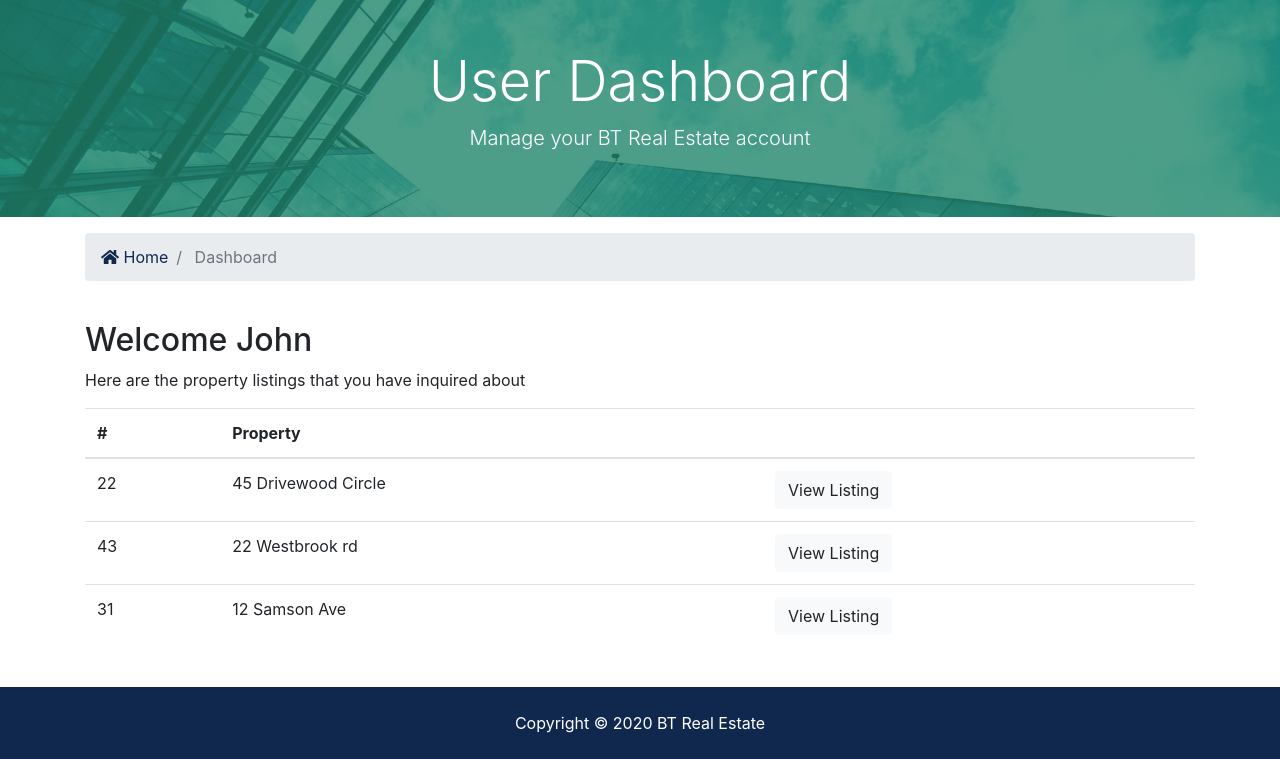
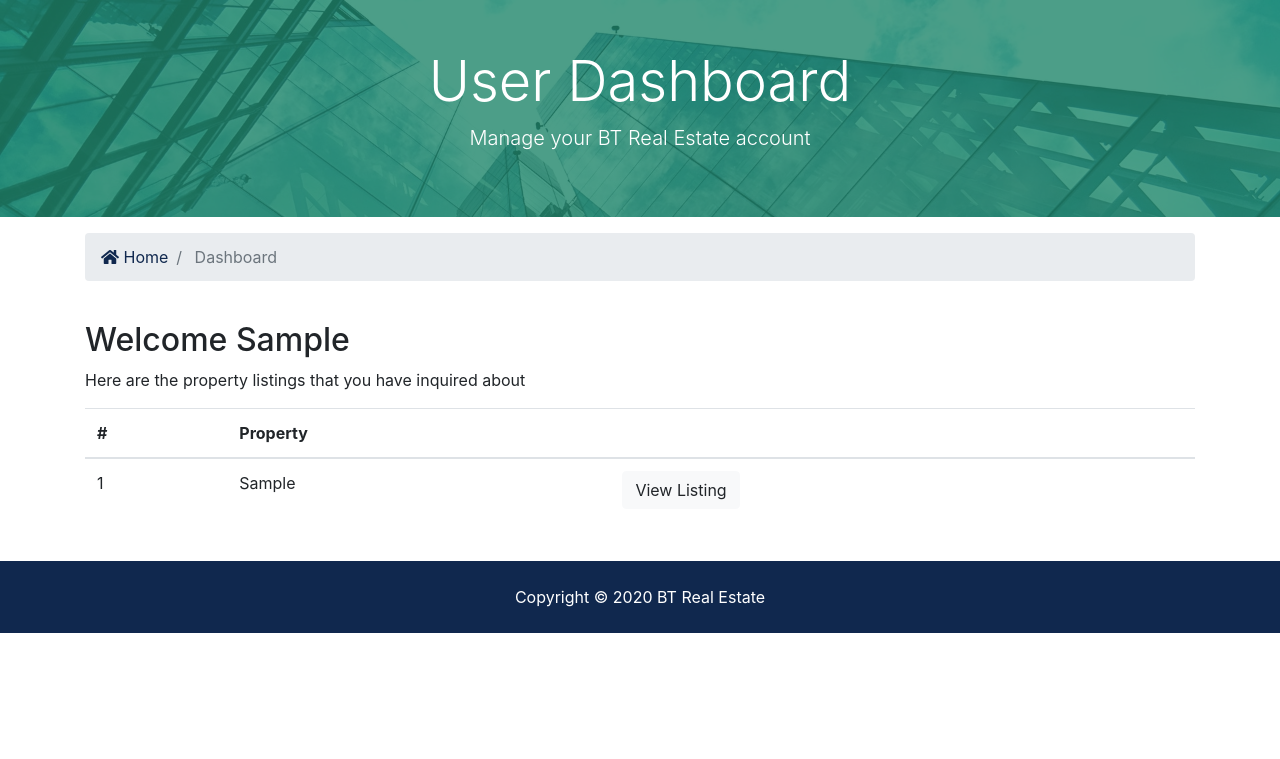
Before and after one commit to Egoroff85/bt_real_estate, a Django app: page /accounts/dashboard in a window 1280 px wide. Shown: the part 128-887 px from the top of the page. After the commit the page ends 761 px from the top, so only its background shows below. Run offline with Django 3.2, Linux system fonts and the light colour scheme; a user stored in the database is signed in; tables that the repository leaves empty hold one stand-in row (values such as "Sample post"); some libraries are stand-ins or nearby versions.

Commit message:
added dashboard functionality

```diff
--- a/accounts/views.py
+++ b/accounts/views.py
@@ -1,6 +1,7 @@
 from django.shortcuts import render, redirect
 from django.contrib import messages, auth
 from django.contrib.auth.models import User
+from contacts.models import Contact
 
 
 def register(request):
@@ -56,4 +57,8 @@ def logout(request):
 
 
 def dashboard(request):
-    return render(request, 'accounts/dashboard.html')
+    user_contacts = Contact.objects.order_by('-contact_date').filter(user_id=request.user.id)
+    context = {
+       'contacts': user_contacts
+    }
+    return render(request, 'accounts/dashboard.html', context)
--- a/templates/accounts/dashboard.html
+++ b/templates/accounts/dashboard.html
@@ -32,7 +32,8 @@
         <div class="container">
             <div class="row">
                 <div class="col-md-12">
-                <h2>Welcome John</h2>
+                    <h2>Welcome {{ user.first_name }}</h2>
+                    {% if contacts %}
                     <p>Here are the property listings that you have inquired about</p>
                     <table class="table">
                         <thead>
@@ -43,29 +44,22 @@
                         </tr>
                         </thead>
                         <tbody>
+                        {% for contact in contacts %}
                             <tr>
-                        <td>22</td>
-                        <td>45 Drivewood Circle</td>
+                                <td>{{ contact.id }}</td>
+                                <td>{{ contact.listing }}</td>
                                 <td>
-                            <a class="btn btn-light" href="#">View Listing</a>
+                                    <a class="btn btn-light" href="{% url 'listing' contact.listing_id %}">
+                                        View Listing
+                                    </a>
                                 </td>
                             </tr>
-                    <tr>
-                        <td>43</td>
-                        <td>22 Westbrook rd</td>
-                        <td>
-                            <a class="btn btn-light" href="#">View Listing</a>
-                        </td>
-                    </tr>
-                    <tr>
-                        <td>31</td>
-                        <td>12 Samson Ave</td>
-                        <td>
-                            <a class="btn btn-light" href="#">View Listing</a>
-                        </td>
-                    </tr>
+                        {% endfor %}
                         </tbody>
                     </table>
+                    {% else %}
+                        <p>You have not made any inquiries</p>
+                    {% endif %}
                 </div>
             </div>
         </div>
```
Also changed, not shown: btre/settings.py (+7 -0 lines), contacts/views.py (+15 -0 lines). Lines whose indentation alone changed are shown as unchanged.
